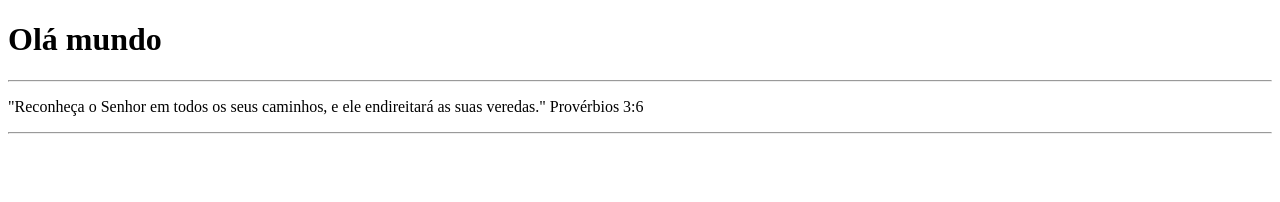
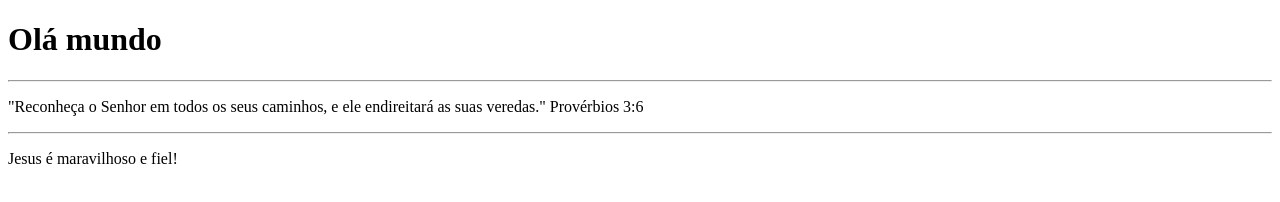
Before and after one commit to eloysam/Ola-Mundo, a plain HTML site: page siteExemplo/index.html in a window 1280 px wide. Drawn offline with Linux system fonts and the light colour scheme.

Commit message:
adicionei um parágrafo

```diff
--- a/siteExemplo/index.html
+++ b/siteExemplo/index.html
@@ -10,5 +10,6 @@
     <hr>
     <p> "Reconheça o Senhor em todos os seus caminhos, e ele endireitará as suas veredas." Provérbios 3:6 </p>
     <hr>
+    <p> Jesus é maravilhoso e fiel! </p>
 </body>
 </html>
```
